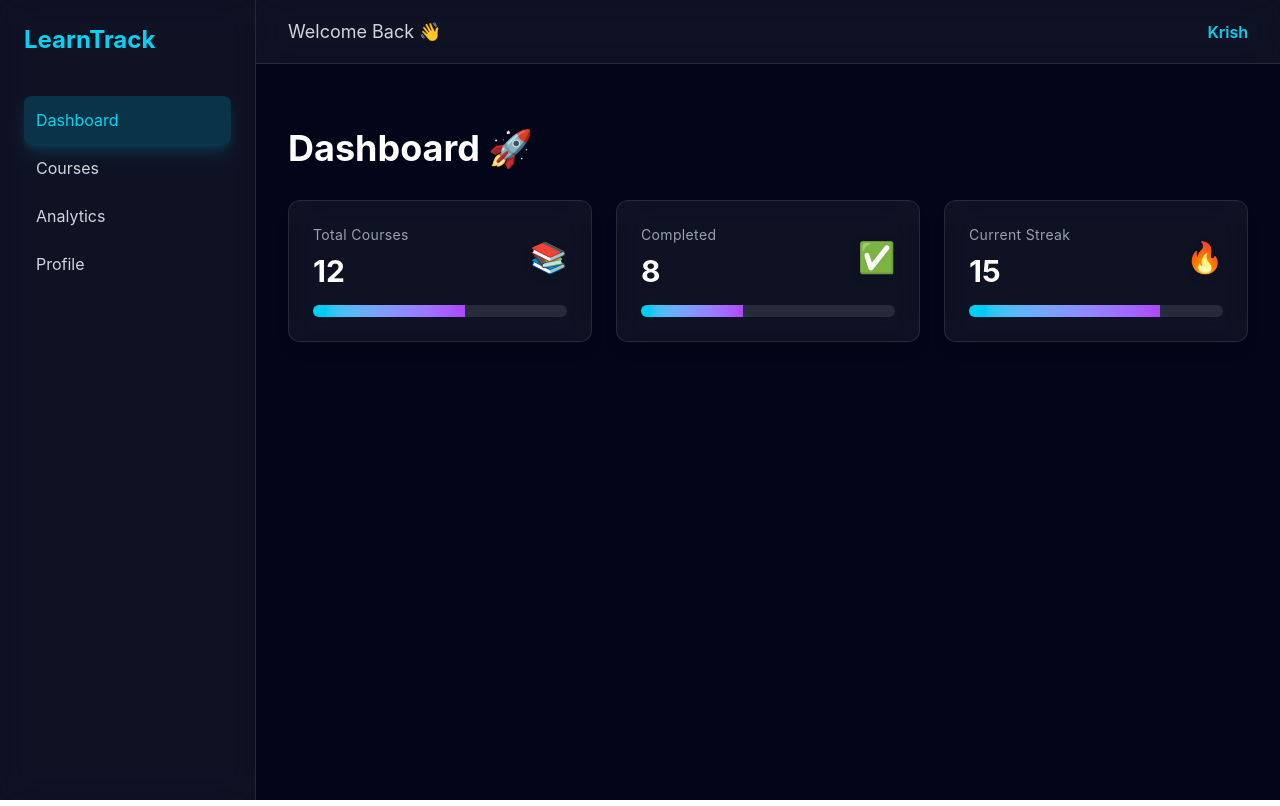
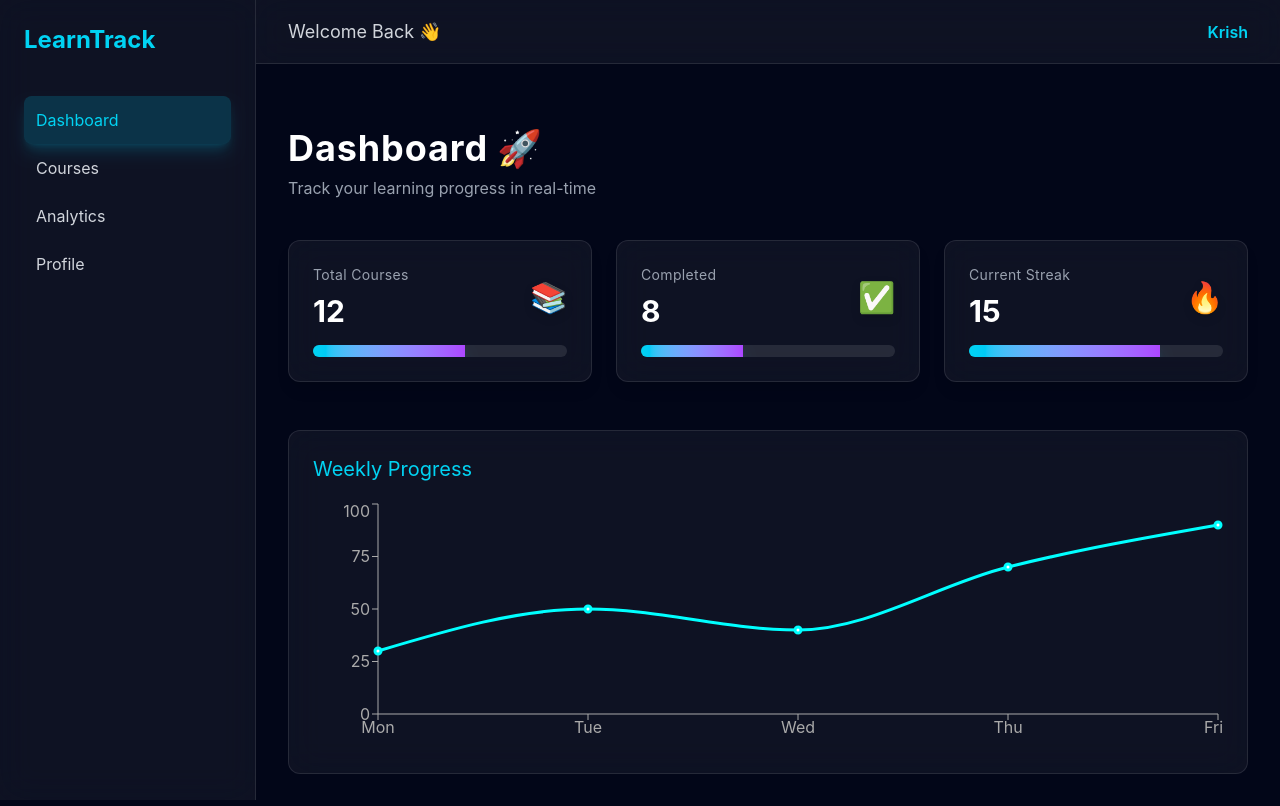
Before and after one commit to COZYkrish/Student-learning-dashboard, a React (Vite) app: page / in a window 1280 px wide. Built offline with nearby package versions, Linux system fonts and the light colour scheme.

Commit message:
Integrated animated analytics chart using Recharts

```diff
--- /dev/null
+++ b/src/components/dashboard/AnalyticsChart.jsx
@@ -0,0 +1,32 @@
+import { LineChart, Line, XAxis, YAxis, Tooltip, ResponsiveContainer } from "recharts"
+import { motion } from "framer-motion"
+
+const data = [
+  { name: "Mon", progress: 30 },
+  { name: "Tue", progress: 50 },
+  { name: "Wed", progress: 40 },
+  { name: "Thu", progress: 70 },
+  { name: "Fri", progress: 90 },
+]
+
+function AnalyticsChart() {
+  return (
+    <motion.div
+      initial={{ opacity: 0 }}
+      animate={{ opacity: 1 }}
+      className="bg-white/5 backdrop-blur-lg border border-white/10 rounded-xl p-6 mt-10"
+    >
+      <h2 className="text-xl mb-4 text-cyan-400">Weekly Progress</h2>
+      <ResponsiveContainer width="100%" height={250}>
+        <LineChart data={data}>
+          <XAxis dataKey="name" stroke="#aaa" />
+          <YAxis stroke="#aaa" />
+          <Tooltip />
+          <Line type="monotone" dataKey="progress" stroke="#00ffff" strokeWidth={3} />
+        </LineChart>
+      </ResponsiveContainer>
+    </motion.div>
+  )
+}
+
+export default AnalyticsChart
--- a/src/pages/Dashboard.jsx
+++ b/src/pages/Dashboard.jsx
@@ -1,5 +1,7 @@
+import { motion } from "framer-motion"
 import StatsCard from "../components/dashboard/StatsCard"
 import useCountUp from "../hooks/useCountUp"
+import AnalyticsChart from "../components/dashboard/AnalyticsChart"
 
 function Dashboard() {
   const courses = useCountUp(12)
@@ -7,11 +9,23 @@ function Dashboard() {
   const streak = useCountUp(15)
 
   return (
-    <div>
-      <h1 className="text-4xl font-bold mb-8">
-        Dashboard 🚀
-      </h1>
+    <motion.div
+      initial={{ opacity: 0 }}
+      animate={{ opacity: 1 }}
+      transition={{ duration: 0.6 }}
+      className="relative"
+    >
+      {/* Page Title */}
+      <div className="mb-10">
+        <h1 className="text-4xl font-bold tracking-wide">
+          Dashboard 🚀
+        </h1>
+        <p className="text-gray-400 mt-2">
+          Track your learning progress in real-time
+        </p>
+      </div>
 
+      {/* Stats Grid */}
       <div className="grid grid-cols-1 md:grid-cols-3 gap-6">
         <StatsCard
           title="Total Courses"
@@ -31,7 +45,12 @@ function Dashboard() {
           icon="🔥"
         />
       </div>
-    </div>
+
+      {/* Analytics Section */}
+      <div className="mt-12">
+        <AnalyticsChart />
+      </div>
+    </motion.div>
   )
 }
 
```
